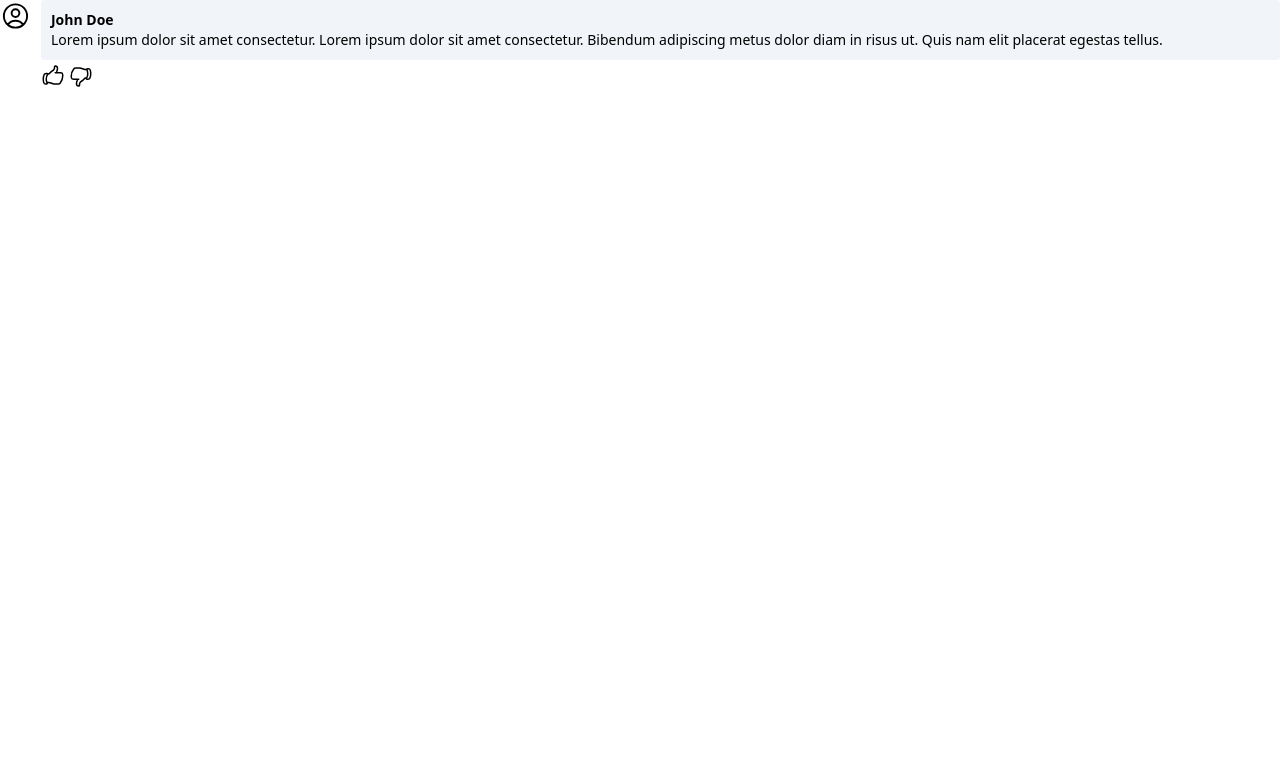
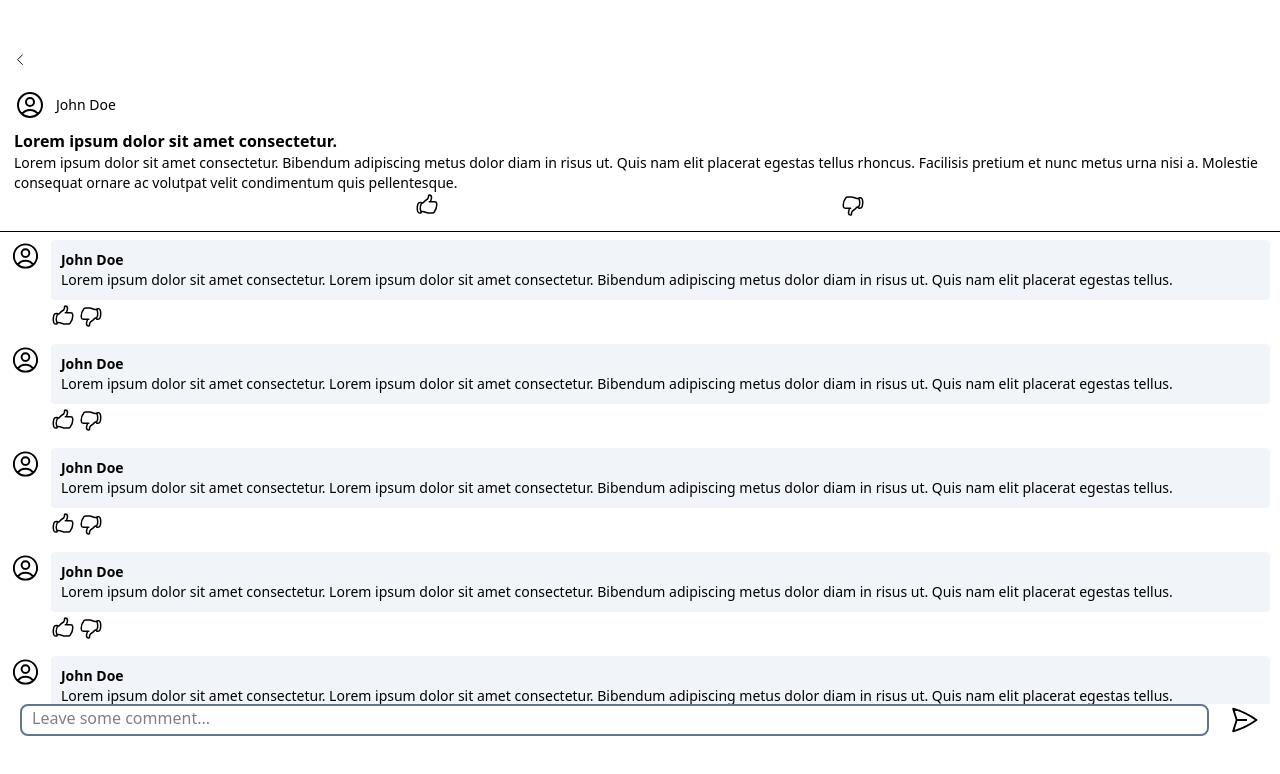
Before and after one commit to NYCU-SDC/eng-training-social-frontend, a React (Vite) app: page /post/1 in a window 1280 px wide. Shown: the top 774 px of the page. Built offline with nearby package versions, Linux system fonts and the light colour scheme.

Commit message:
complete Post page with create comment bar input

```diff
--- a/src/components/CommentCard.tsx
+++ b/src/components/CommentCard.tsx
@@ -6,7 +6,7 @@ import {
 
 export default function CommentCard() {
   return (
-    <div className="flex w-full gap-2.5">
+    <div className="flex w-full gap-2.5 py-2">
       <UserCircleIcon className="size-8" />
       <div className="w-full space-y-1">
         <div className="bg-slate-100 p-2.5 rounded-sm">
--- a/src/components/PostCard.tsx
+++ b/src/components/PostCard.tsx
@@ -5,7 +5,11 @@ import {
   ChatBubbleOvalLeftIcon,
 } from "@heroicons/react/24/outline";
 
-export default function PostCard() {
+export default function PostCard({
+  showCommentsIcon = true,
+}: {
+  showCommentsIcon?: boolean;
+}) {
   return (
     <div className="flex flex-col w-full p-3.5">
       <div className="w-full flex items-center gap-2.5 py-2">
@@ -25,7 +29,9 @@ export default function PostCard() {
       <div className="flex items-center justify-evenly">
         <HandThumbUpIcon className="size-6" />
         <HandThumbDownIcon className="size-6" />
-        <ChatBubbleOvalLeftIcon className="size-6" />
+        {showCommentsIcon ? (
+          <ChatBubbleOvalLeftIcon className="size-6" />
+        ) : null}
       </div>
     </div>
   );
--- a/src/pages/Post.tsx
+++ b/src/pages/Post.tsx
@@ -1,9 +1,51 @@
+import { useRef } from "react";
+import PostCard from "@/components/PostCard.tsx";
 import CommentCard from "@/components/CommentCard.tsx";
+import {
+  ChevronLeftIcon,
+  PaperAirplaneIcon,
+} from "@heroicons/react/24/outline";
+import { useNavigate } from "react-router";
 
 export default function Post() {
+  const textareaRef = useRef<HTMLTextAreaElement>(null);
+  const navigate = useNavigate();
+
+  const handleInput = () => {
+    const textarea = textareaRef.current;
+    if (textarea) {
+      textarea.style.height = "auto";
+      textarea.style.height = Math.min(textarea.scrollHeight, 200) + "px"; // 最大高度200px
+    }
+  };
+
   return (
-    <>
-      <CommentCard />
-    </>
+    <div className="py-8 h-screen flex flex-col">
+      <ChevronLeftIcon
+        className="size-6 mt-5 ml-2"
+        onClick={() => navigate("/")}
+      />
+      <PostCard showCommentsIcon={false} />
+      <hr />
+      <div className="h-full overflow-y-auto px-2.5">
+        <CommentCard />
+        <CommentCard />
+        <CommentCard />
+        <CommentCard />
+        <CommentCard />
+        <CommentCard />
+        <CommentCard />
+      </div>
+      <div className="flex justify-center items-end pb-8 gap-5 px-5">
+        <textarea
+          ref={textareaRef}
+          onInput={handleInput}
+          className="border-2 border-slate-500 rounded-lg px-2.5 w-full resize-none max-h-50 min-h-8 overflow-y-auto"
+          placeholder="Leave some comment..."
+          rows={1} // minimum number of rows, some browsers' default is 2
+        />
+        <PaperAirplaneIcon className="size-8" />
+      </div>
+    </div>
   );
 }
```
